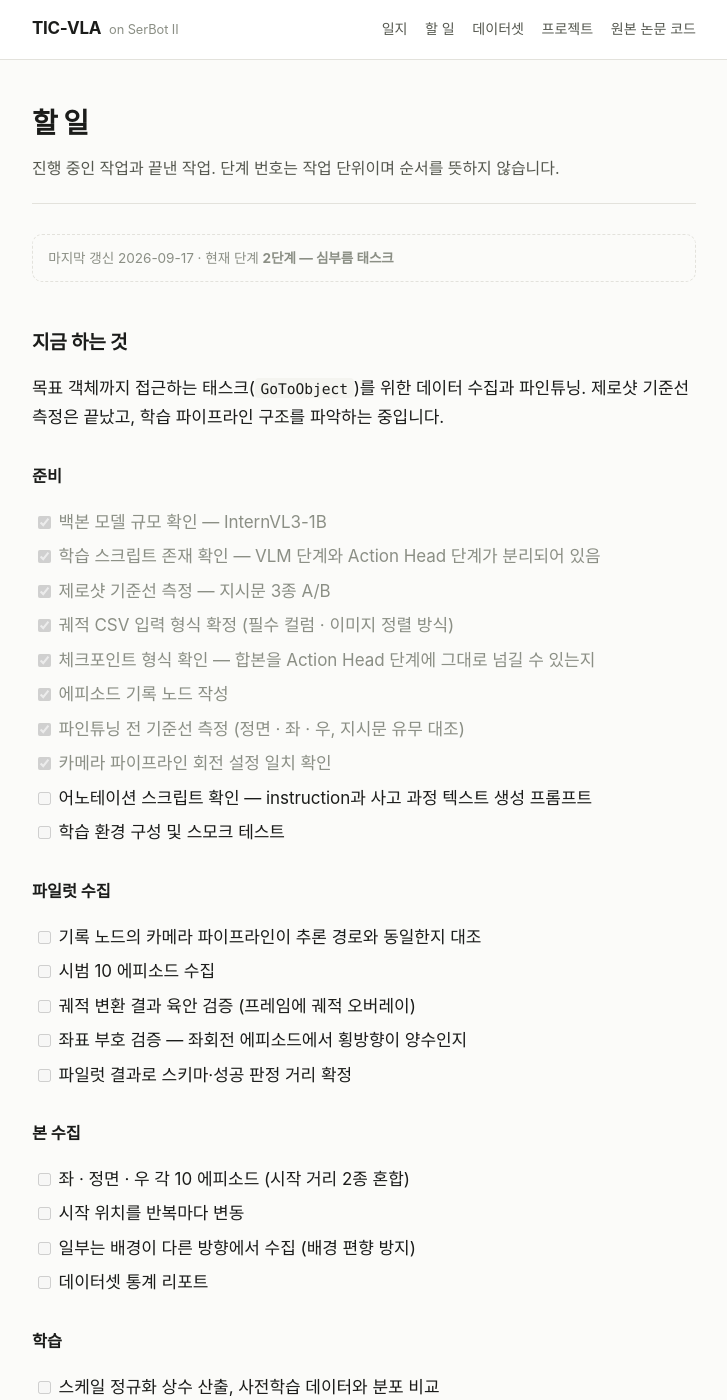
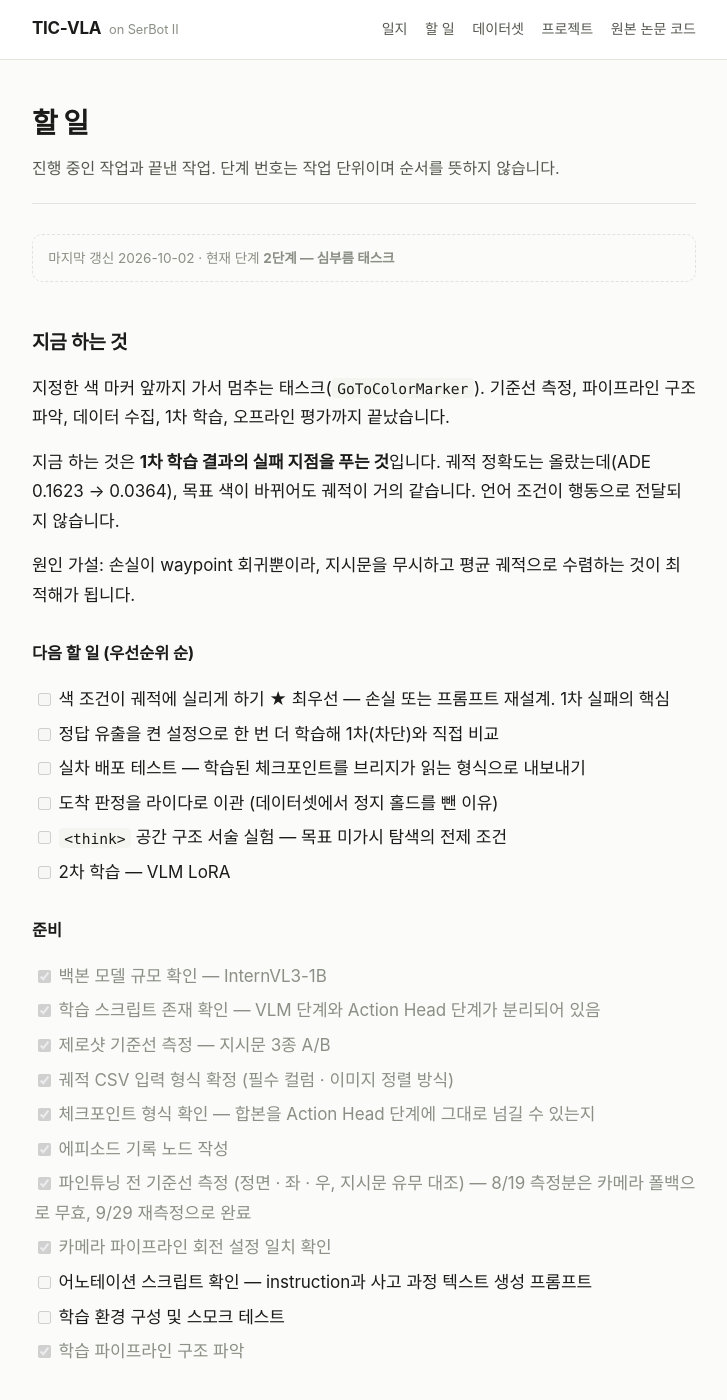
Before and after one commit to wodu2s/ticvla-devlog, a Jekyll site: the page built from todo.md, in a window 1280 px wide and 1400 px high. Shown: the whole window, without its empty margins (276-1003 px from the left). Built offline with Jekyll 4.4.1, drawn with Linux system fonts in a browser that asks for light colours; some of the changed text lies outside the part shown.

Commit message:
docs: 할 일 페이지 10/2 기준 갱신, 태스크명 GoToObject → GoToColorMarker
Co-Authored-By: Claude Opus 5.5 <noreply@anthropic.com>

```diff
--- a/todo.md
+++ b/todo.md
@@ -13,12 +13,25 @@ description: TIC-VLA on SerBot II 프로젝트의 진행 중인 작업 목록.
 <div class="post-body" markdown="1">
 
 <div class="todo-meta">
-마지막 갱신 2026-09-17 · 현재 단계 <strong>2단계 — 심부름 태스크</strong>
+마지막 갱신 2026-10-02 · 현재 단계 <strong>2단계 — 심부름 태스크</strong>
 </div>
 
 ## 지금 하는 것
 
-목표 객체까지 접근하는 태스크(`GoToObject`)를 위한 데이터 수집과 파인튜닝. 제로샷 기준선 측정은 끝났고, 학습 파이프라인 구조를 파악하는 중입니다.
+지정한 색 마커 앞까지 가서 멈추는 태스크(`GoToColorMarker`). 기준선 측정, 파이프라인 구조 파악, 데이터 수집, 1차 학습, 오프라인 평가까지 끝났습니다.
+
+지금 하는 것은 **1차 학습 결과의 실패 지점을 푸는 것**입니다. 궤적 정확도는 올랐는데(ADE 0.1623 → 0.0364), 목표 색이 바뀌어도 궤적이 거의 같습니다. 언어 조건이 행동으로 전달되지 않습니다.
+
+원인 가설: 손실이 waypoint 회귀뿐이라, 지시문을 무시하고 평균 궤적으로 수렴하는 것이 최적해가 됩니다.
+
+### 다음 할 일 (우선순위 순)
+
+- [ ] 색 조건이 궤적에 실리게 하기 ★ 최우선 — 손실 또는 프롬프트 재설계. 1차 실패의 핵심
+- [ ] 정답 유출을 켠 설정으로 한 번 더 학습해 1차(차단)와 직접 비교
+- [ ] 실차 배포 테스트 — 학습된 체크포인트를 브리지가 읽는 형식으로 내보내기
+- [ ] 도착 판정을 라이다로 이관 (데이터셋에서 정지 홀드를 뺀 이유)
+- [ ] `<think>` 공간 구조 서술 실험 — 목표 미가시 탐색의 전제 조건
+- [ ] 2차 학습 — VLM LoRA
 
 ### 준비
 
@@ -28,10 +41,11 @@ description: TIC-VLA on SerBot II 프로젝트의 진행 중인 작업 목록.
 - [x] 궤적 CSV 입력 형식 확정 (필수 컬럼 · 이미지 정렬 방식)
 - [x] 체크포인트 형식 확인 — 합본을 Action Head 단계에 그대로 넘길 수 있는지
 - [x] 에피소드 기록 노드 작성
-- [x] 파인튜닝 전 기준선 측정 (정면 · 좌 · 우, 지시문 유무 대조)
+- [x] 파인튜닝 전 기준선 측정 (정면 · 좌 · 우, 지시문 유무 대조) — 8/19 측정분은 카메라 폴백으로 무효, 9/29 재측정으로 완료
 - [x] 카메라 파이프라인 회전 설정 일치 확인
 - [ ] 어노테이션 스크립트 확인 — instruction과 사고 과정 텍스트 생성 프롬프트
 - [ ] 학습 환경 구성 및 스모크 테스트
+- [x] 학습 파이프라인 구조 파악
 
 ### 파일럿 수집
 
@@ -47,18 +61,20 @@ description: TIC-VLA on SerBot II 프로젝트의 진행 중인 작업 목록.
 - [ ] 시작 위치를 반복마다 변동
 - [ ] 일부는 배경이 다른 방향에서 수집 (배경 편향 방지)
 - [ ] 데이터셋 통계 리포트
+- [x] 데이터 수집 — 72 에피소드 (3배치 × 3색 × 8)
 
 ### 학습
 
 - [ ] 스케일 정규화 상수 산출, 사전학습 데이터와 분포 비교
-- [ ] 1차 학습 — Action Head만, VLM 동결
+- [x] 전처리 및 에피소드 단위 층화 분할
+- [x] 1차 학습 — Action Head만, VLM 동결, 정답 유출 차단 설정
 - [ ] 데이터 혼합비 비교
 - [ ] `<think>` 라벨 전략 결정
 - [ ] 최종 체크포인트 선정
 
 ### 평가
 
-- [ ] 오프라인 지표 (지평별 오차, 방향 부호 일치율, 목표 언급률)
+- [x] 오프라인 지표 (지평별 오차, 방향 부호 일치율, 목표 언급률)
 - [ ] 로봇에 체크포인트 배포 후 로딩·추론 시간 재측정
 - [ ] 실차 성공률 측정
 - [ ] 지시문 교체 A/B — 같은 장면에서 목표만 바꿔 궤적이 갈리는지
```
Also changed, not shown: dataset.md (+2 -2 lines).
